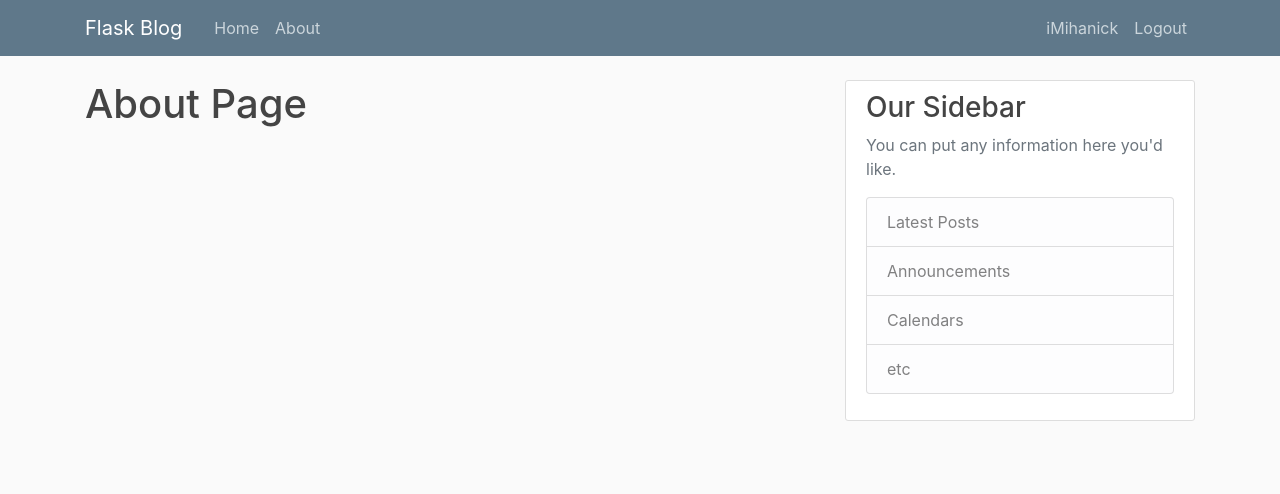
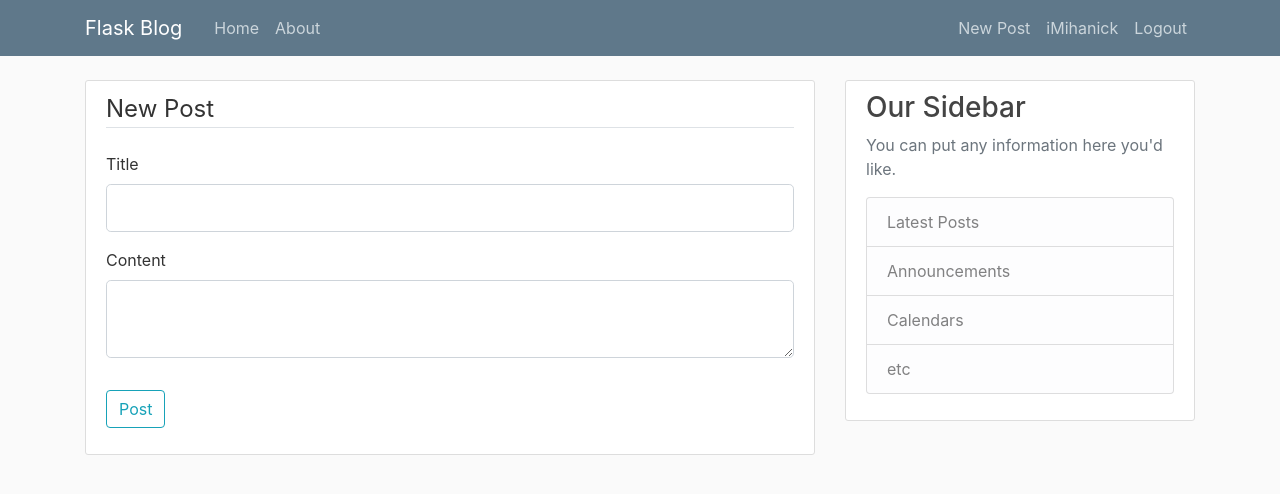
Before and after one commit to Rogozhyn/CoreySchafer_Flask, a Flask app: page /post/new in a window 1280 px wide. Shown: the top 494 px of the page. Run offline with Flask 3, Linux system fonts and the light colour scheme; a user stored in the database is signed in; some libraries are stand-ins or nearby versions.

Commit message:
Post functionality was added

```diff
--- a/flaskblog/forms.py
+++ b/flaskblog/forms.py
@@ -35,7 +35,6 @@ class UpdateAccountForm(FlaskForm):
     username = StringField('Username', validators=[DataRequired(), Length(min=2, max=20)])
     email = StringField('Email', validators=[DataRequired(), Email()])
     picture = FileField('Update Profile Picture', validators=[FileAllowed(['jpg', 'png'])])
-
     submit = SubmitField('Update')
 
     def validate_username(self, username):
--- a/flaskblog/routes.py
+++ b/flaskblog/routes.py
@@ -1,37 +1,17 @@
 import os
 import secrets
 from PIL import Image
-from flask import render_template, url_for, flash, redirect, request
+from flask import render_template, url_for, flash, redirect, request, abort
 from flaskblog import app, db, bcrypt
-from flaskblog.forms import RegistrationForm, LoginForm, UpdateAccountForm
+from flaskblog.forms import RegistrationForm, LoginForm, UpdateAccountForm, PostForm
 from flaskblog.models import User, Post
 from flask_login import login_user, current_user, logout_user, login_required
-
-posts = [
-    {
-        'author': 'Corey Schafer',
-        'title': 'Blog Post 1',
-        'content': 'First post content',
-        'date_posted': 'April 20, 2018'
-    },
-    {
-        'author': 'Jane Doe',
-        'title': 'Blog Post 2',
-        'content': 'Second post content',
-        'date_posted': 'April 21, 2018'
-    },
-    {
-        'author': 'Mykhailo Rogzhyn',
-        'title': 'Blog Post 3',
-        'content': 'Текст третього посту',
-        'date_posted': 'Март 27, 2023'
-    }
-]
 
 
 @app.route("/")
 @app.route("/home")
 def home():
+    posts = Post.query.all()
     return render_template('home.html', posts=posts)
 
 
@@ -109,7 +89,30 @@ def account():
     return render_template('account.html', title='Account', image_file=image_file, form=form)
 
 
-@app.route("/post/new")
+@app.route("/post/new", methods=['GET', 'POST'])
 @login_required
 def new_post():
-    return render_template('create_post.html', title='New Post')
+    form = PostForm()
+    if form.validate_on_submit():
+        post = Post(title=form.title.data, content=form.content.data, author=current_user)
+        db.session.add(post)
+        db.session.commit()
+        flash('You post has been created!', 'success')
+        return redirect(url_for('home'))
+    return render_template('create_post.html', title='New Post', form=form)
+
+
+@app.route("/post/<int:post_id>")
+def post(post_id):
+    post = Post.query.get_or_404(post_id)
+    return render_template('post.html', post=post)
+
+
+@app.route("/post/<int:post_id>/update")
+@login_required
+def update_post(post_id):
+    post = Post.query.get_or_404(post_id)
+    if post.author != current_user:
+        abort(403)
+    form = PostForm()
+    return render_template('create_post.html', title='Update Post', form=form)
--- a/flaskblog/templates/create_post.html
+++ b/flaskblog/templates/create_post.html
@@ -1,4 +1,40 @@
 {% extends "layout.html" %}
 {% block content %}
-	<h1>About Page</h1>
+    <div class="content-section">
+        <form method="POST" action="">
+            {{ form.hidden_tag() }}
+            <fieldset class="form-group">
+                <legend class="border-bottom mb-4">New Post</legend>
+                <div class="form-group">
+                    {{ form.title.label(class="form-control-label") }}
+                    {% if form.title.errors %}
+                        {{ form.title(class="form-control form-control-lg is-invalid") }}
+                        <div class="invalid-feedback">
+                            {% for error in form.title.errors %}
+                                <span>{{ error }}</span>
+                            {% endfor %}
+                        </div>
+                    {% else %}
+                        {{ form.title(class="form-control form-control-lg") }}
+                    {% endif %}
+                </div>
+                <div class="form-group">
+                    {{ form.content.label(class="form-control-label") }}
+                    {% if form.content.errors %}
+                        {{ form.content(class="form-control form-control-lg is-invalid") }}
+                        <div class="invalid-feedback">
+                            {% for error in form.content.errors %}
+                                <span>{{ error }}</span>
+                            {% endfor %}
+                        </div>
+                    {% else %}
+                        {{ form.content(class="form-control form-control-lg") }}
+                    {% endif %}
+                </div>
+            </fieldset>
+            <div class="form-group">
+                {{ form.submit(class="btn btn-outline-info") }}
+            </div>
+        </form>
+    </div>
 {% endblock content %}
--- a/flaskblog/templates/layout.html
+++ b/flaskblog/templates/layout.html
@@ -34,6 +34,7 @@
             <!-- Navbar Right Side -->
             <div class="navbar-nav">
                 {% if current_user.is_authenticated %}
+                  <a class="nav-item nav-link" href="{{ url_for('new_post') }}">New Post</a>
                   <a class="nav-item nav-link" href="{{ url_for('account') }}">{{ current_user.username }}</a>
                   <a class="nav-item nav-link" href="{{ url_for('logout') }}">Logout</a>
                 {% else %}
--- a/flaskblog/templates/login.html
+++ b/flaskblog/templates/login.html
@@ -7,7 +7,6 @@
                 <legend class="border-bottom mb-4">Log In</legend>
                 <div class="form-group">
                     {{ form.email.label(class="form-control-label") }}
-
                     {% if form.email.errors %}
                         {{ form.email(class="form-control form-control-lg is-invalid") }}
                         <div class="invalid-feedback">
@@ -18,11 +17,9 @@
                     {% else %}
                         {{ form.email(class="form-control form-control-lg") }}
                     {% endif %}
-
                 </div>
                 <div class="form-group">
                     {{ form.password.label(class="form-control-label") }}
-
                     {% if form.password.errors %}
                         {{ form.password(class="form-control form-control-lg is-invalid") }}
                         <div class="invalid-feedback">
@@ -33,7 +30,6 @@
                     {% else %}
                         {{ form.password(class="form-control form-control-lg") }}
                     {% endif %}
-
                 </div>
                 <div class="form-check">
                     {{ form.remember(class="form-check-input") }}
```
Also changed, not shown: flaskblog/templates/home.html (+4 -3 lines), flaskblog/templates/post.html (added, +14 -0 lines), flaskblog/site.db.
